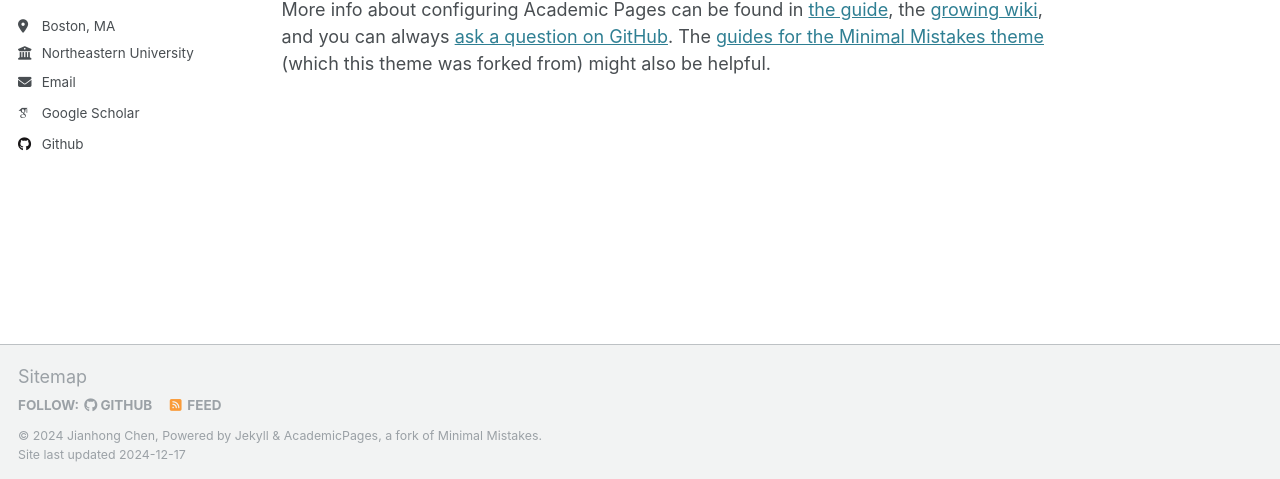
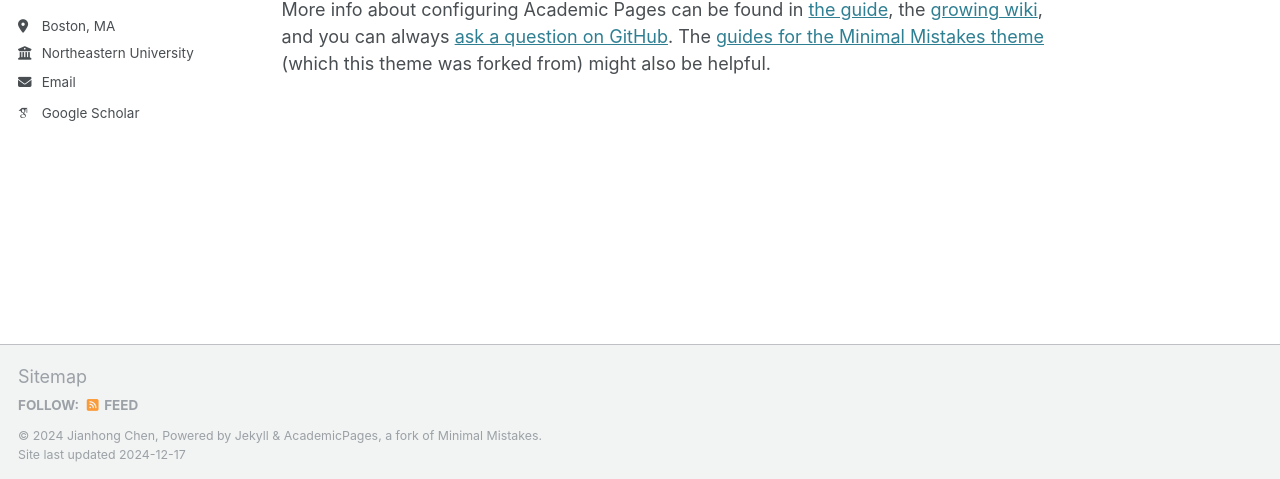
Before and after one commit to PeChen123/Jianhong_Chen, a Jekyll site: the page built from _pages/about.md, in a window 1280 px wide and 900 px high, scrolled down 2643 px. Shown: the part 418-897 px from the top of the window. Built offline with Jekyll 4.4.1, drawn with Linux system fonts in a browser that asks for light colours; some web fonts are replaced.

Commit message:
Update _config.yml

```diff
--- a/_config.yml
+++ b/_config.yml
@@ -12,9 +12,9 @@ title                    : "Jianhong Chen"
 title_separator          : "-"
 name                     : &name "Jianhong Chen"
 description              : &description "personal description"
-url                      : "https://Jianhong_Chen.github.io" # the base hostname & protocol for your site e.g. "https://[your GitHub username].github.io"
+url                      : "" # the base hostname & protocol for your site e.g. "https://[your GitHub username].github.io"
 baseurl                  : "" # the subpath of your site, e.g. "/blog"
-repository               : "PeChen123/Jianhong_Chen.github.io"
+repository               : ""
 
 # Site Author - The following control what appear as part of the author content on the side bar.
 #               If a field is blank the icon and link will not appear, otherwise it will be shown.
@@ -44,7 +44,7 @@ author:
   bitbucket        : # Username - Update with your username on the site
   codepen          : # Username
   dribbble         : # Username
-  github           : "Jianhong_Chen"
+  github           : #
   kaggle           : # Username
   stackoverflow    : # User number or user number and name (i.e., use "1" or "1/jeff-atwood")
 
```
